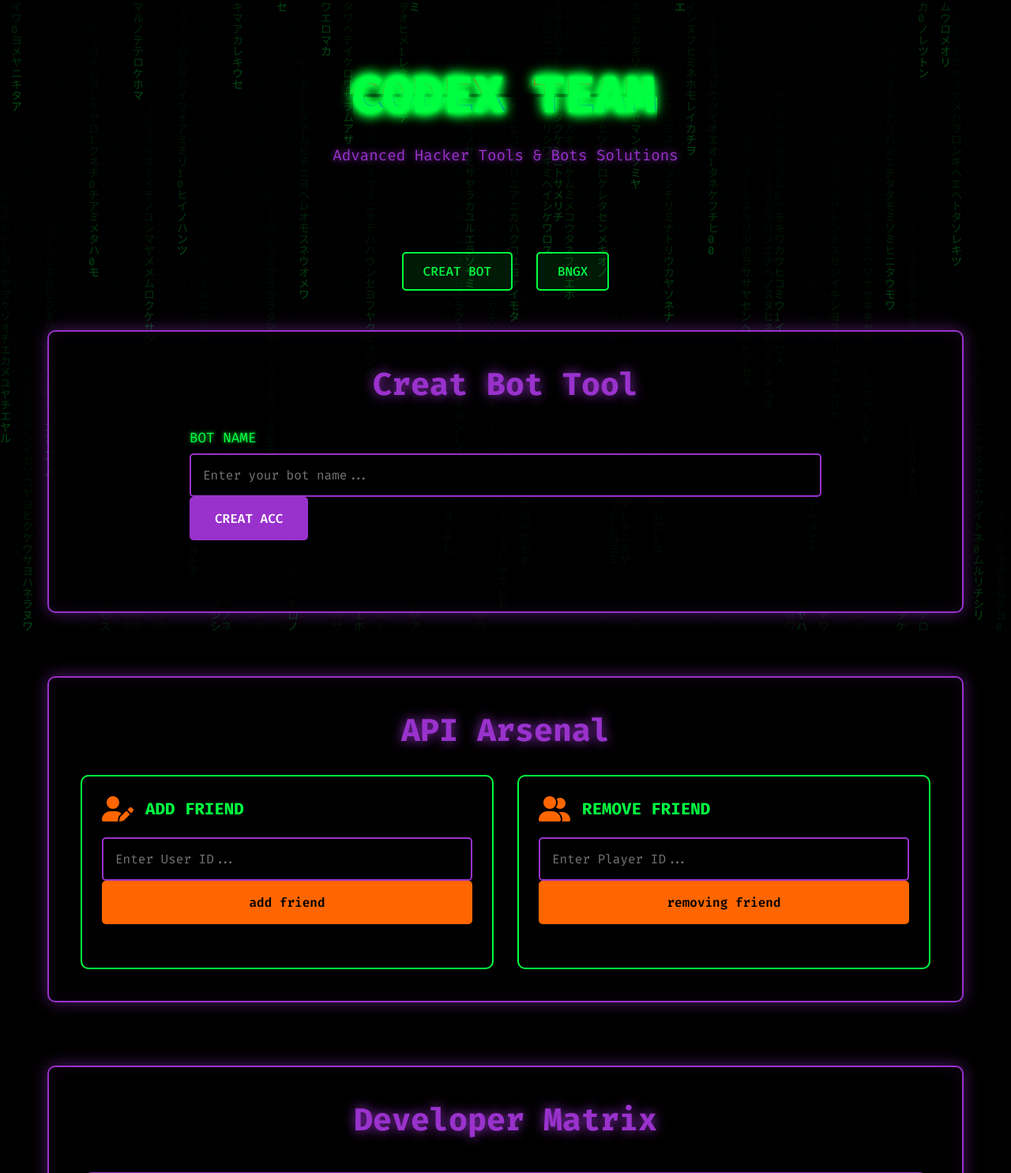
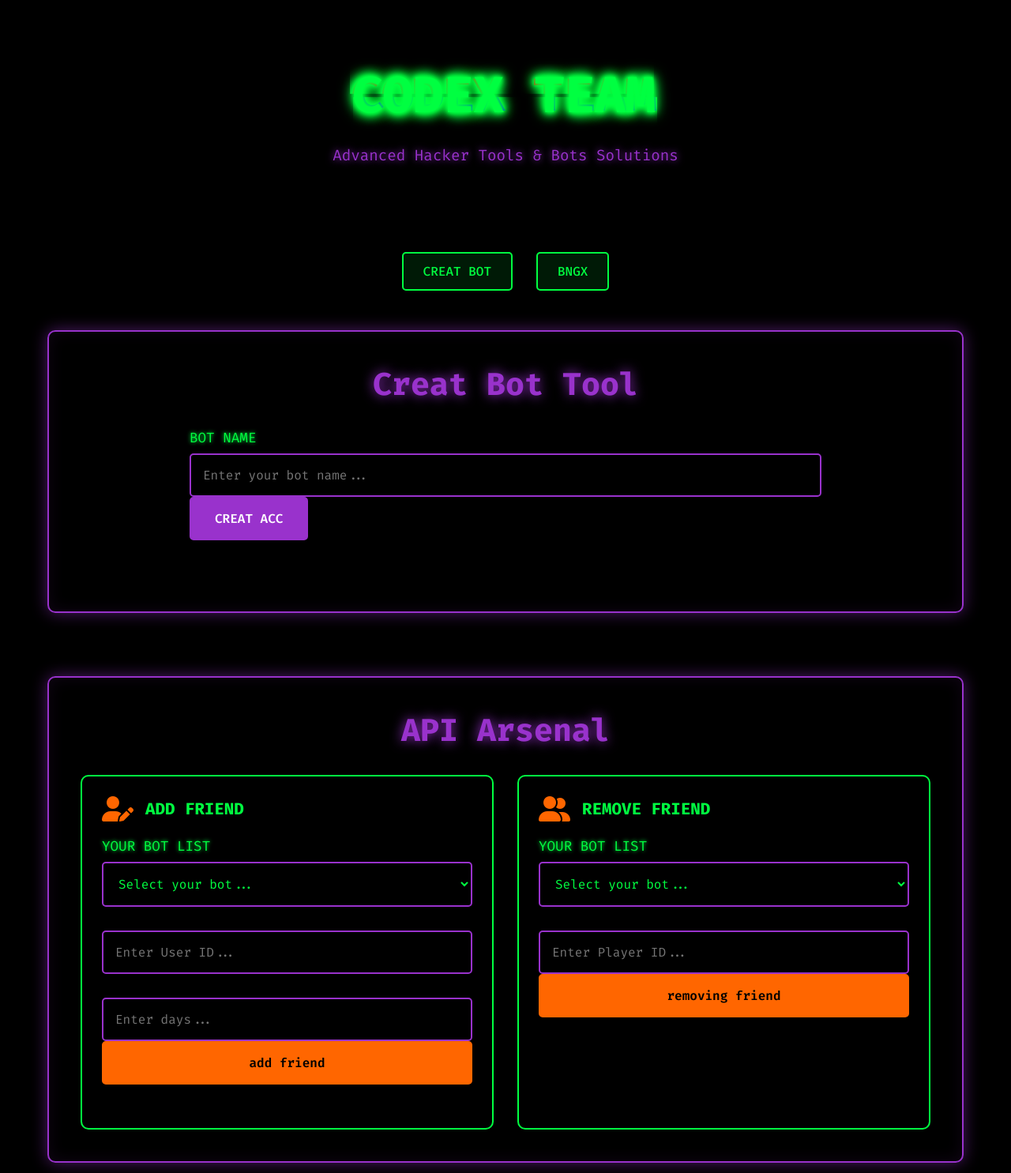
Before and after one commit to ouldahsenef-netizen/Codexpanel, a Flask app: page / in a window 1280 px wide. Shown: the top 1485 px of the page at 79% size. Run offline with Flask 3, Linux system fonts and the light colour scheme.

Commit message:
Update index.html

```diff
--- a/templates/index.html
+++ b/templates/index.html
@@ -1,12 +1,12 @@
 <!DOCTYPE html>
 <html lang="en">
 <head>
-    <meta charset="UTF-8">
-    <meta name="viewport" content="width=device-width, initial-scale=1.0">
+    <meta charset="UTF-8" />
+    <meta name="viewport" content="width=device-width, initial-scale=1" />
     <title>CODEX TEAM - Advanced Hacker Tools</title>
-    <link rel="stylesheet" href="{{ url_for('static', filename='css/style.css') }}">
-    <link href="https://cdnjs.cloudflare.com/ajax/libs/font-awesome/6.0.0/css/all.min.css" rel="stylesheet">
-    <link href="https://fonts.googleapis.com/css2?family=Fira+Code:wght@300;400;500;600;700&display=swap" rel="stylesheet">
+    <link rel="stylesheet" href="{{ url_for('static', filename='css/style.css') }}" />
+    <link href="https://cdnjs.cloudflare.com/ajax/libs/font-awesome/6.0.0/css/all.min.css" rel="stylesheet" />
+    <link href="https://fonts.googleapis.com/css2?family=Fira+Code:wght@300;400;500;600;700&display=swap" rel="stylesheet" />
 </head>
 <body>
     <!-- Matrix Rain Background -->
@@ -31,38 +31,60 @@
             <div class="tool-container">
                 <!-- Token Verification -->
                 <div class="input-group">
-                    <label for="bio-token">BOT NAME</label>
-                    <input type="text" id="bot-name" placeholder="Enter your bot name..." class="input-field">
+                    <label for="bot-name">BOT NAME</label>
+                    <input type="text" id="bot-name" placeholder="Enter your bot name..." class="input-field" />
                     <button id="verify-your-bot" class="btn btn-verify">CREAT ACC</button>
                 </div>
-                <div id="bot name-status" class="status-message"></div>
+                <div id="bot-name-status" class="status-message"></div>
             </div>
         </section>
-
-        <!-- Item Injection Section -->
 
         <!-- API Tools Section -->
         <section id="api-tools" class="tool-section">
             <h2 class="section-title">API Arsenal</h2>
             <div class="api-grid">
+                <!-- ADD FRIEND -->
                 <div class="api-card">
                     <div class="api-header">
                         <i class="fas fa-user-edit"></i>
                         <h3>ADD FRIEND</h3>
                     </div>
                     <div class="input-group">
-                        <input type="text" id="user-id" placeholder="Enter User ID..." class="input-field">
-                        <button id="adding friend" class="btn btn-api">add friend</button>
+                        <label for="bot-list-add">YOUR BOT LIST</label>
+                        <select id="bot-list-add" class="input-field">
+                            <option value="" disabled selected>Select your bot...</option>
+                            <option value="bot1">Bot 1</option>
+                            <option value="bot2">Bot 2</option>
+                            <option value="bot3">Bot 3</option>
+                        </select>
+                    </div>
+                    <div class="input-group">
+                        <input type="text" id="user-id" placeholder="Enter User ID..." class="input-field" />
+                    </div>
+                    <div class="input-group">
+                        <label for="days"></label>
+                        <input type="number" id="days" placeholder="Enter days..." min="1" class="input-field" />
+                        <button id="adding-friend" class="btn btn-api">add friend</button>
                     </div>
                 </div>
 
+                <!-- REMOVE FRIEND -->
                 <div class="api-card">
                     <div class="api-header">
                         <i class="fas fa-user-friends"></i>
                         <h3>REMOVE FRIEND</h3>
                     </div>
                     <div class="input-group">
-                        <input type="text" id="friend-player-id" placeholder="Enter Player ID..." class="input-field">
+                        <label for="bot-list-remove">YOUR BOT LIST</label>
+                        <select id="bot-list-remove" class="input-field">
+                            <option value="" disabled selected>Select your bot...</option>
+                            <option value="bot1">Bot 1</option>
+                            <option value="bot2">Bot 2</option>
+                            <option value="bot3">Bot 3</option>
+                        </select>
+                    </div>
+                    <div class="input-group">
+                        <input type="text" id="friend-player-id" placeholder="Enter Player ID..." class="input-field" />
                         <button id="remove-friend" class="btn btn-api">removing friend</button>
                     </div>
                 </div>
@@ -75,7 +97,7 @@
             <div class="team-grid">
                 <div class="team-card">
                     <div class="profile-img purple-border">
-                        <img src="{{ url_for('static', filename='images/E915864E-4C38-4EFA-96E0-E13ECA51DFEA_1755810001562.jpeg') }}" alt="BNGX Profile">
+                        <img src="{{ url_for('static', filename='images/E915864E-4C38-4EFA-96E0-E13ECA51DFEA_1755810001562.jpeg') }}" alt="BNGX Profile" />
                     </div>
                     <h3 class="dev-name purple-text">BNGX</h3>
                     <p class="dev-role">CODEX TEAM PANEL</p>
@@ -105,6 +127,73 @@
         </footer>
     </div>
 
-    <script src="{{ url_for('static', filename='js/script.js') }}"></script>
+    <script>
+    document.getElementById('adding-friend').addEventListener('click', () => {
+        const bot = document.getElementById('bot-list-add').value;
+        const userId = document.getElementById('user-id').value.trim();
+        const days = document.getElementById('days').value.trim();
+
+        if (!bot) {
+            alert('Please select a bot from YOUR BOT LIST.');
+            return;
+        }
+        if (!userId) {
+            alert('Please enter a User ID.');
+            return;
+        }
+        if (!days) {
+            alert('Please enter number of days.');
+            return;
+        }
+
+        console.log(`Adding friend: User ID=${userId}, Days=${days}, using Bot=${bot}`);
+
+        // مثال استدعاء API (تبديل حسب وظيفتك)
+        /*
+        fetch('/api/add-friend', {
+            method: 'POST',
+            headers: {'Content-Type': 'application/json'},
+            body: JSON.stringify({bot, userId, days})
+        }).then(res => res.json())
+          .then(data => alert(`Success: ${data.message}`))
+          .catch(err => alert('Error: ' + err.message));
+        */
+        alert(`Sent request to add friend with User ID "${userId}" for ${days} days using bot "${bot}".`);
+    });
+
+
+    document.getElementById('remove-friend').addEventListener('click', () => {
+        const bot = document.getElementById('bot-list-remove').value;
+        const friendId = document.getElementById('friend-player-id').value.trim();
+
+        if (!bot) {
+            alert('Please select a bot from YOUR BOT LIST.');
+            return;
+        }
+        if (!friendId) {
+            alert('Please enter a Player ID.');
+            return;
+        }
+
+        console.log(`Removing friend: Player ID=${friendId} using Bot=${bot}`);
+
+        // مثال استدعاء API (تبديل حسب وظيفتك)
+        /*
+        fetch('/api/remove-friend', {
+            method: 'POST',
+            headers: {'Content-Type': 'application/json'},
+            body: JSON.stringify({bot, friendId})
+        }).then(res => res.json())
+          .then(data => alert(`Success: ${data.message}`))
+          .catch(err => alert('Error: '+err.message));
+        */
+        alert(`Sent request to remove friend with player ID "${friendId}" using bot "${bot}".`);
+    });
+
+    // إغلاق المودال
+    document.querySelector('.close-modal').addEventListener('click', () => {
+        document.getElementById('result-modal').style.display = 'none';
+    });
+    </script>
 </body>
 </html>
```
